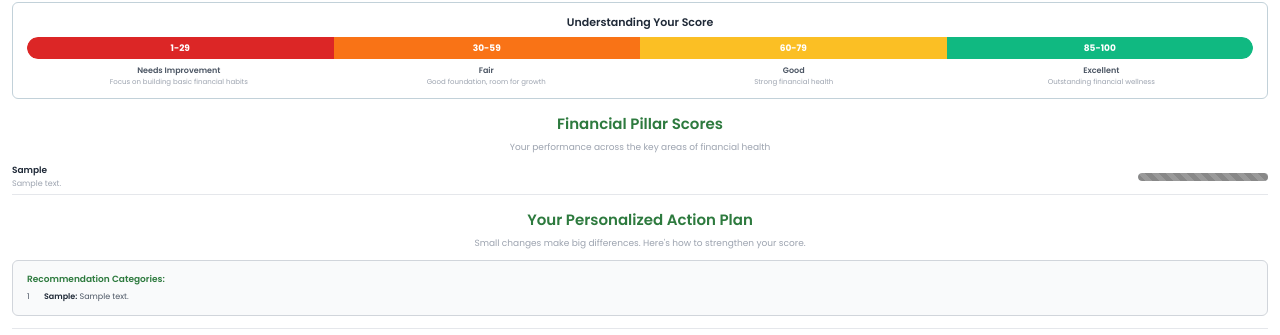
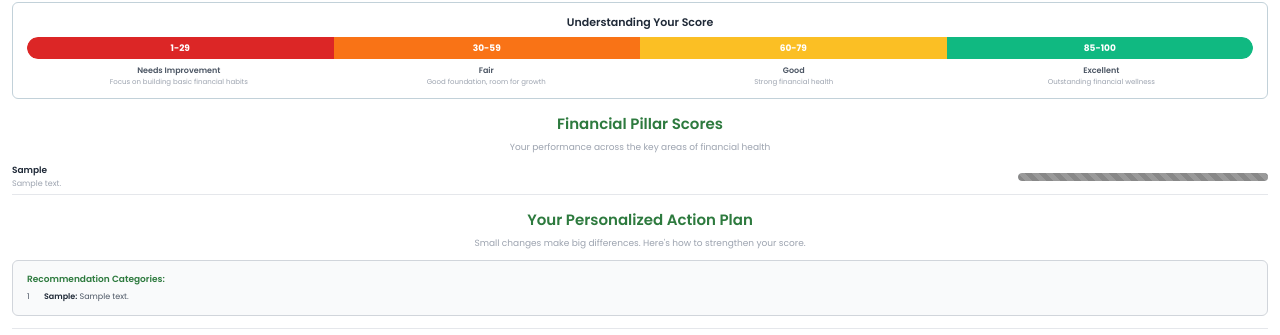
Before and after one commit to ahmadhassan91/uae-financial-backend, a Python web app: template app/reports/templates/financial_clinic_pdf_template.html in a window 1280 px wide. Shown: the part 313-648 px from the top of the page. Run offline with Jinja, Linux system fonts and the light colour scheme; the template is opened without the code that fills it: most values are stand-ins (such as "Sample title", 1, 10 or a date in 2020).

Commit message:
pdf bars

```diff
--- a/app/reports/templates/financial_clinic_pdf_template.html
+++ b/app/reports/templates/financial_clinic_pdf_template.html
@@ -245,11 +245,11 @@
         display: flex;
         justify-content: space-between;
         align-items: center;
-        gap: 12px;
+        gap: 8px;
       }
 
       .pillar-info {
-        flex: 1;
+        flex: 0 0 180px;
         min-width: 0;
       }
 
@@ -267,8 +267,8 @@
       }
 
       .pillar-progress {
-        flex-shrink: 0;
-        width: 130px;
+        flex: 0 1 250px;
+        max-width: 250px;
         height: 8px;
         background: #e5e7eb;
         border-radius: 4px;
@@ -290,14 +290,12 @@
       }
 
       /* RTL Pillar Progress */
-      .rtl .pillar-progress {
-        margin-left: 0;
-        margin-right: 12px;
-        /* Replace gap */
+      .rtl .pillar-header {
+        gap: 6px;
       }
 
-      .rtl .pillar-header {
-        /* flex-direction: row-reverse; - Removed, let direction: rtl handle it */
+      .rtl .pillar-info {
+        margin-left: 6px;
       }
 
       /* Recommendations */
```
